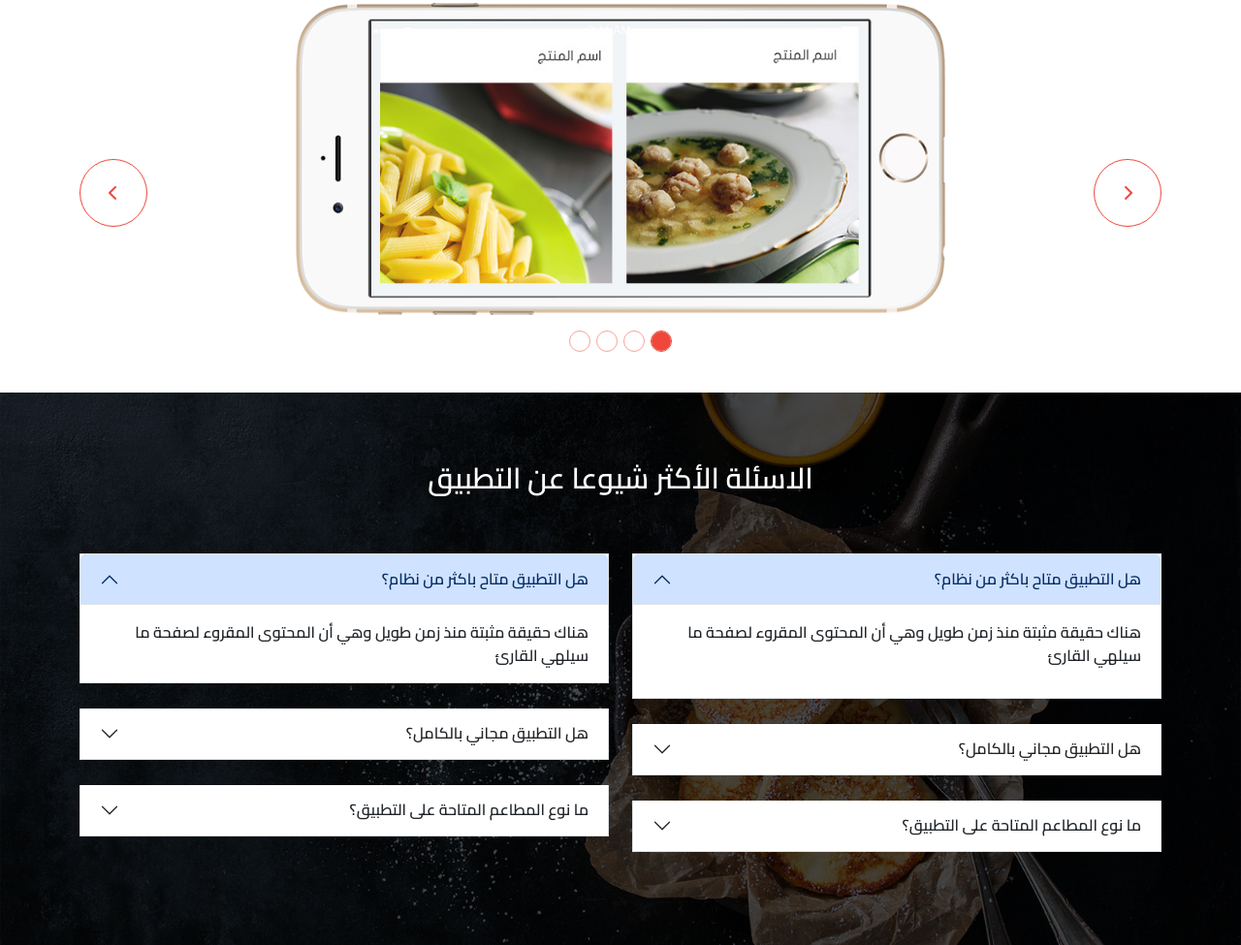
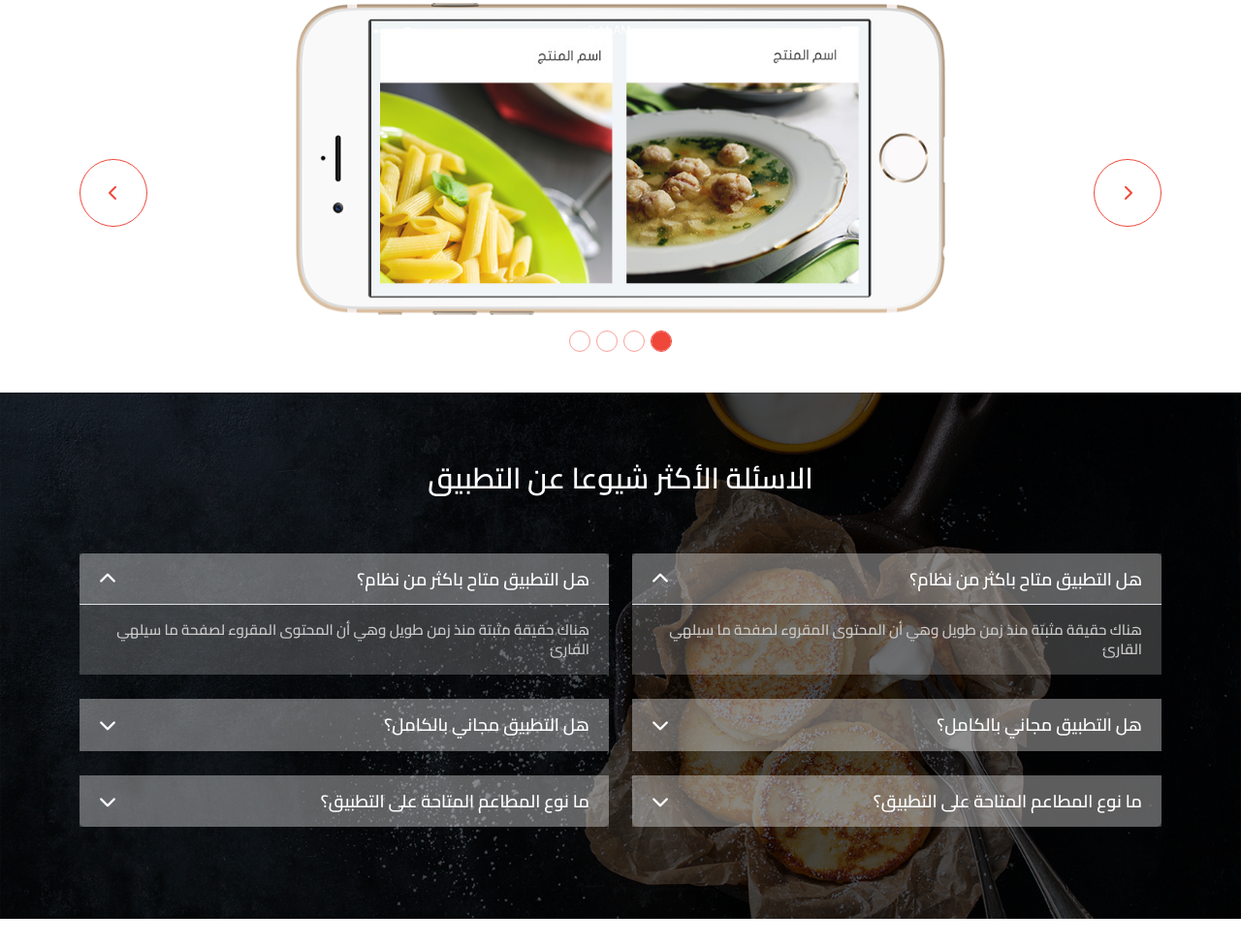
Before and after one commit to mouhamamd-kl/UI-Course, a plain HTML site: page landingPages/mobile/index.html in a window 1280 px wide. Shown: the part 2312-3287 px from the top of the page at 97% size. After the commit the page ends 3260 px from the top, so only its background shows below. Drawn offline with nearby package versions, Linux system fonts and the light colour scheme; files whose address does not match are found by name.

Commit message:
styling faq section

```diff
--- a/landingPages/mobile/css/index.css
+++ b/landingPages/mobile/css/index.css
@@ -200,14 +200,39 @@ section.faq .overlay {
     padding: 70px 0;
 }
 
-section.faq .faq-title h3 {
+section.faq .overlay .faq-title h3 {
     font-size: 30px;
     color: #fff;
     margin-bottom: 60px;
 }
 
 
-section.faq .accordion .accordion-item{
-    margin-bottom: 26px;
-border-radius: 0;
+section.faq .accordion .accordion-item {
+    margin-bottom: 25px;
+    background-color: rgba(255, 255, 255, 0.2);
+    border-radius: 0;
+    border: 0;
 }
+section.faq .accordion .accordion-item .accordion-header button{
+    background-color: rgba(255, 255, 255, 0.2);
+    font-size: 18px;
+    color: #fff;
+}
+section.faq .accordion .accordion-item .accordion-header button:focus{
+   border-color: transparent;
+   box-shadow: none;
+}
+section.faq .accordion .accordion-item .accordion-header button::after {
+content: none;
+}
+section.faq .accordion .accordion-item .accordion-header button i {
+    margin-right: auto;
+}
+section.faq .accordion .accordion-item .accordion-header button.collapsed i {
+    transform: rotate(180deg) !important;
+}
+section.faq .accordion .accordion-item .accordion-body {
+    color: #c9c9c9;
+    font-size: 15px;
+    line-height: 20px;
+}
--- a/landingPages/mobile/index.html
+++ b/landingPages/mobile/index.html
@@ -287,11 +287,11 @@
                                             <button class="accordion-button"
                                                 type="button"
                                                 data-bs-toggle="collapse"
-                                                data-bs-target="#collapseOne"
-                                                >
-
-                                                هل التطبيق متاح باكثر من
-                                                نظام؟
+                                                data-bs-target="#collapseOne">
+                                               <span>
+                                                هل التطبيق متاح باكثر من نظام؟
+                                               </span>
+                                               <i class="fas fa-chevron-up"></i>
 
                                             </button>
                                         </h2>
@@ -299,31 +299,8 @@
                                             class="accordion-collapse collapse show"
                                             data-bs-parent="#accordionExample">
                                             <div class="accordion-body">
-                                                <p>
-                                                    هناك حقيقة مثبتة منذ زمن
-                                                    طويل وهي أن
-                                                    المحتوى المقروء لصفحة ما
-                                                    سيلهي
-                                                    القارئ
-                                                </p>
-                                            </div>
-                                        </div>
-                                    </div>
-                                    <div class="accordion-item">
-                                        <h2 class="accordion-header">
-                                            <button
-                                                class="accordion-button collapsed"
-                                                type="button"
-                                                data-bs-toggle="collapse"
-                                                data-bs-target="#collapseTwo">
-                                                هل التطبيق مجاني بالكامل؟
-                                            </button>
-                                        </h2>
-                                        <div id="collapseTwo"
-                                            class="accordion-collapse collapse"
-                                            data-bs-parent="#accordionExample">
-                                            <div class="accordion-body">
-                                                هناك حقيقة مثبتة منذ زمن طويل وهي أن
+                                                هناك حقيقة مثبتة منذ زمن طويل
+                                                وهي أن
                                                 المحتوى المقروء لصفحة ما سيلهي
                                                 القارئ
                                             </div>
@@ -335,16 +312,48 @@
                                                 class="accordion-button collapsed"
                                                 type="button"
                                                 data-bs-toggle="collapse"
-                                                data-bs-target="#collapseThree"
-                                                >
-                                                ما نوع المطاعم المتاحة على التطبيق؟
+                                                data-bs-target="#collapseTwo">
+
+                                                <span>
+                                                    هل التطبيق مجاني بالكامل؟
+                                                </span>
+                                                <i class="fas fa-chevron-up"></i>
+
                                             </button>
+                                        </h2>
+                                        <div id="collapseTwo"
+                                            class="accordion-collapse collapse"
+                                            data-bs-parent="#accordionExample">
+                                            <div class="accordion-body">
+                                                هناك حقيقة مثبتة منذ زمن طويل
+                                                وهي أن
+                                                المحتوى المقروء لصفحة ما سيلهي
+                                                القارئ
+                                            </div>
+                                        </div>
+                                    </div>
+                                    <div class="accordion-item">
+                                        <h2 class="accordion-header">
+                                            <button
+                                                class="accordion-button collapsed"
+                                                type="button"
+                                                data-bs-toggle="collapse"
+                                                data-bs-target="#collapseThree">
+                                                <span>
+                                                    ما نوع المطاعم المتاحة على
+                                                    التطبيق؟
+                                                </span>
+                                                <i class="fas fa-chevron-up"></i>
+
+                                            </button>
+
                                         </h2>
                                         <div id="collapseThree"
                                             class="accordion-collapse collapse"
                                             data-bs-parent="#accordionExample">
                                             <div class="accordion-body">
-                                                هناك حقيقة مثبتة منذ زمن طويل وهي أن
+                                                هناك حقيقة مثبتة منذ زمن طويل
+                                                وهي أن
                                                 المحتوى المقروء لصفحة ما سيلهي
                                                 القارئ
                                             </div>
@@ -359,16 +368,20 @@
                                             <button class="accordion-button"
                                                 type="button"
                                                 data-bs-toggle="collapse"
-                                                data-bs-target="#collapseOne_tow"
-                                                >
+                                                data-bs-target="#collapseOne_tow">
+                                               <span>
                                                 هل التطبيق متاح باكثر من نظام؟
+                                               </span>
+                                               <i class="fas fa-chevron-up"></i>
+
                                             </button>
                                         </h2>
                                         <div id="collapseOne_tow"
                                             class="accordion-collapse collapse show"
                                             data-bs-parent="#accordionExample_tow">
                                             <div class="accordion-body">
-                                                هناك حقيقة مثبتة منذ زمن طويل وهي أن
+                                                هناك حقيقة مثبتة منذ زمن طويل
+                                                وهي أن
                                                 المحتوى المقروء لصفحة ما سيلهي
                                                 القارئ
                                             </div>
@@ -381,14 +394,19 @@
                                                 type="button"
                                                 data-bs-toggle="collapse"
                                                 data-bs-target="#collapseTwo_tow">
-                                                هل التطبيق مجاني بالكامل؟
+                                           <span>
+                                            هل التطبيق مجاني بالكامل؟
+                                           </span>
+                                                                     <i class="fas fa-chevron-up"></i>
+
                                             </button>
                                         </h2>
                                         <div id="collapseTwo_tow"
                                             class="accordion-collapse collapse"
                                             data-bs-parent="#accordionExample_tow">
                                             <div class="accordion-body">
-                                                هناك حقيقة مثبتة منذ زمن طويل وهي أن
+                                                هناك حقيقة مثبتة منذ زمن طويل
+                                                وهي أن
                                                 المحتوى المقروء لصفحة ما سيلهي
                                                 القارئ
                                             </div>
@@ -400,16 +418,20 @@
                                                 class="accordion-button collapsed"
                                                 type="button"
                                                 data-bs-toggle="collapse"
-                                                data-bs-target="#collapseThree_tow"
-                                                >
-                                                ما نوع المطاعم المتاحة على التطبيق؟
+                                                data-bs-target="#collapseThree_tow">
+                                            <span>
+                                                ما نوع المطاعم المتاحة على
+                                                التطبيق؟
+                                            </span>
+                                            <i class="fas fa-chevron-up"></i>
                                             </button>
                                         </h2>
                                         <div id="collapseThree_tow"
                                             class="accordion-collapse collapse"
                                             data-bs-parent="#accordionExample_tow">
                                             <div class="accordion-body">
-                                                هناك حقيقة مثبتة منذ زمن طويل وهي أن
+                                                هناك حقيقة مثبتة منذ زمن طويل
+                                                وهي أن
                                                 المحتوى المقروء لصفحة ما سيلهي
                                                 القارئ
                                             </div>
```
